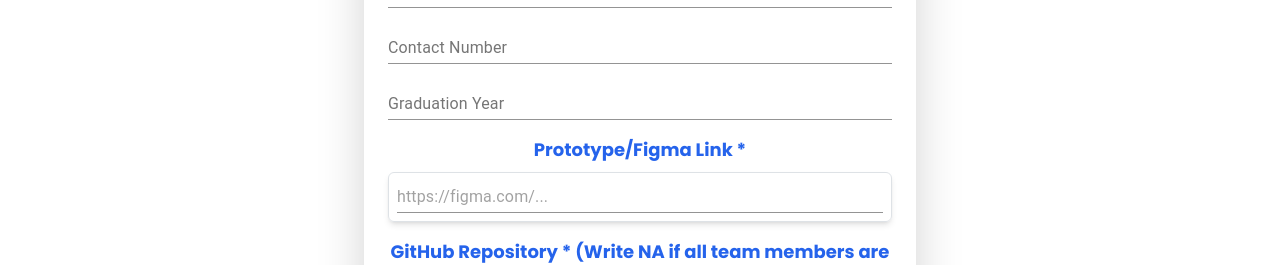
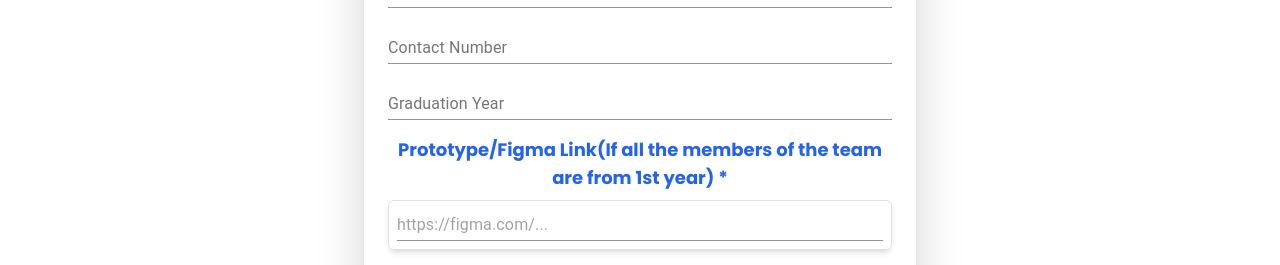
Before and after one commit to MicrosoftStudentChapterIGDTUW/reactmsc, a React (Create React App) app: page /hackitup/submission in a window 1280 px wide. Shown: the part 1340-1605 px from the top of the page. Built offline with nearby package versions, Linux system fonts and the light colour scheme.

Commit message:
submit 6

```diff
--- a/src/pages/Hack-It-Up/SubmissionForm.js
+++ b/src/pages/Hack-It-Up/SubmissionForm.js
@@ -352,7 +352,7 @@ const HackathonSubmission = () => {
               {/* Prototype Link */}
               <Box mb={2} data-aos="fade-up">
                 <label className="block text-blue-600 text-lg font-bold mb-2">
-                  Prototype/Figma Link *
+                  Prototype/Figma Link(If all the members of the team are from 1st year) *
                 </label>
                 <Field
                   name="prototypeLink"
```
